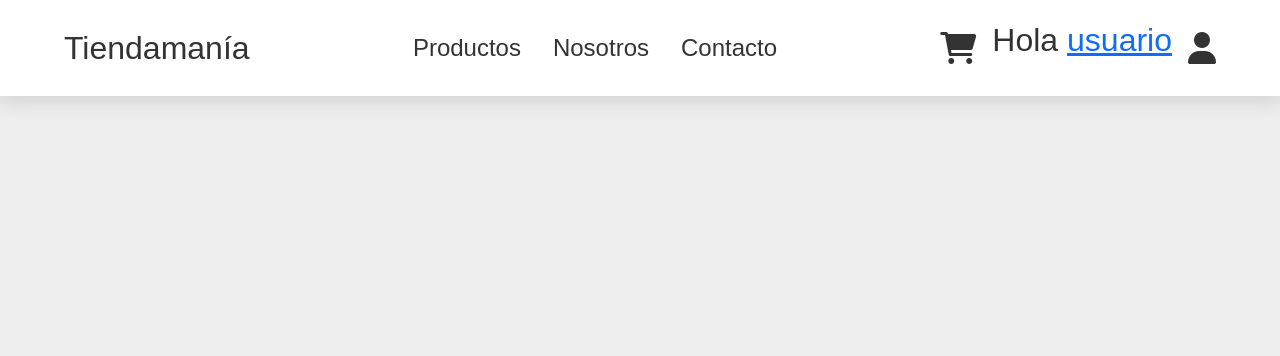
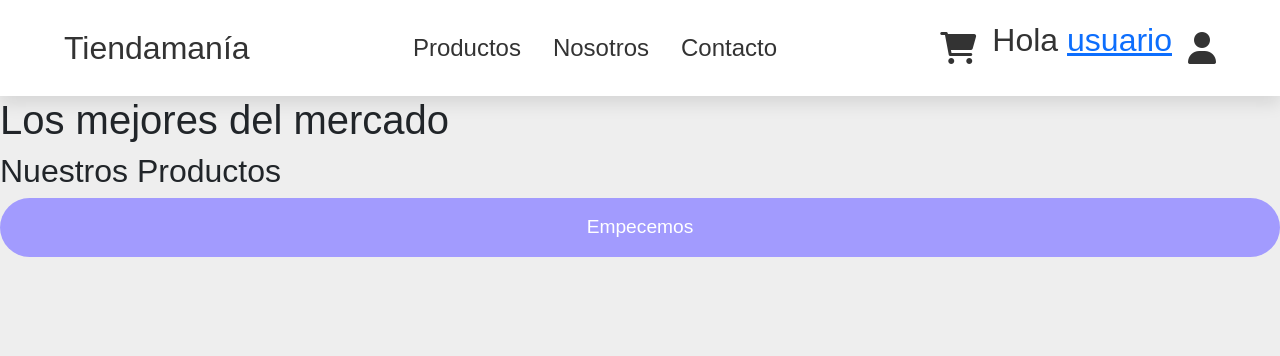
Before and after one commit to MarcosCruz1106/Trabajo-SIN, a PHP site: page / in a window 1280 px wide. Shown: the top 356 px of the page. Run offline with PHP 8.4, Linux system fonts and the light colour scheme; some libraries are stand-ins or nearby versions.

Commit message:
Mejorando el index

```diff
--- a/index.php
+++ b/index.php
@@ -1,3 +1,13 @@
 <?php
     include 'header2.php';
 ?>
+
+<div class="home" id="home">
+        <div class="negreado">
+            <div class="content">
+                <h1>Los mejores del mercado</h1>
+                <h2>Nuestros Productos</h2>
+                <a href="productos.php" class="btn">Empecemos</a>
+            </div>
+        </div>
+</div>
```
